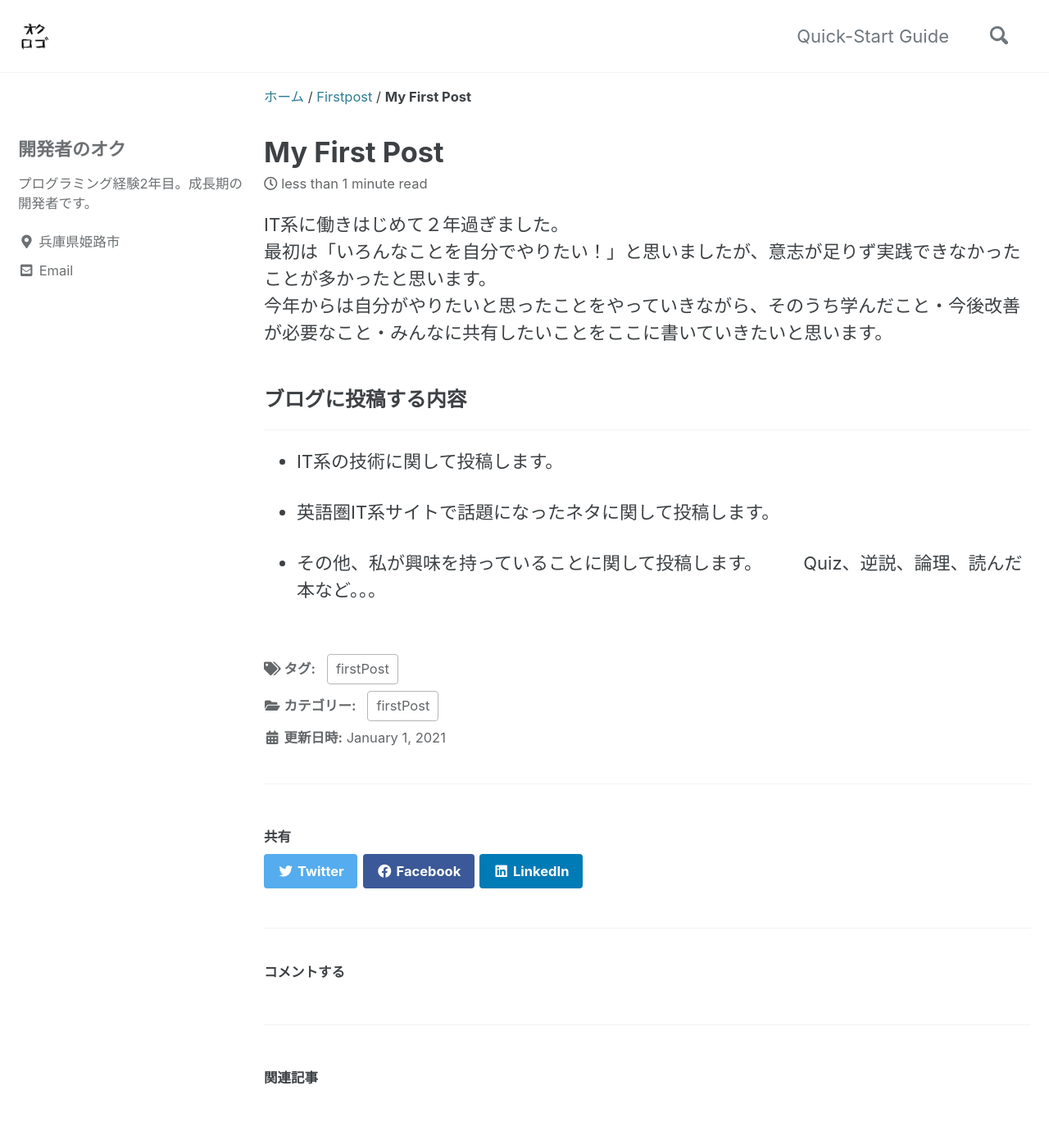
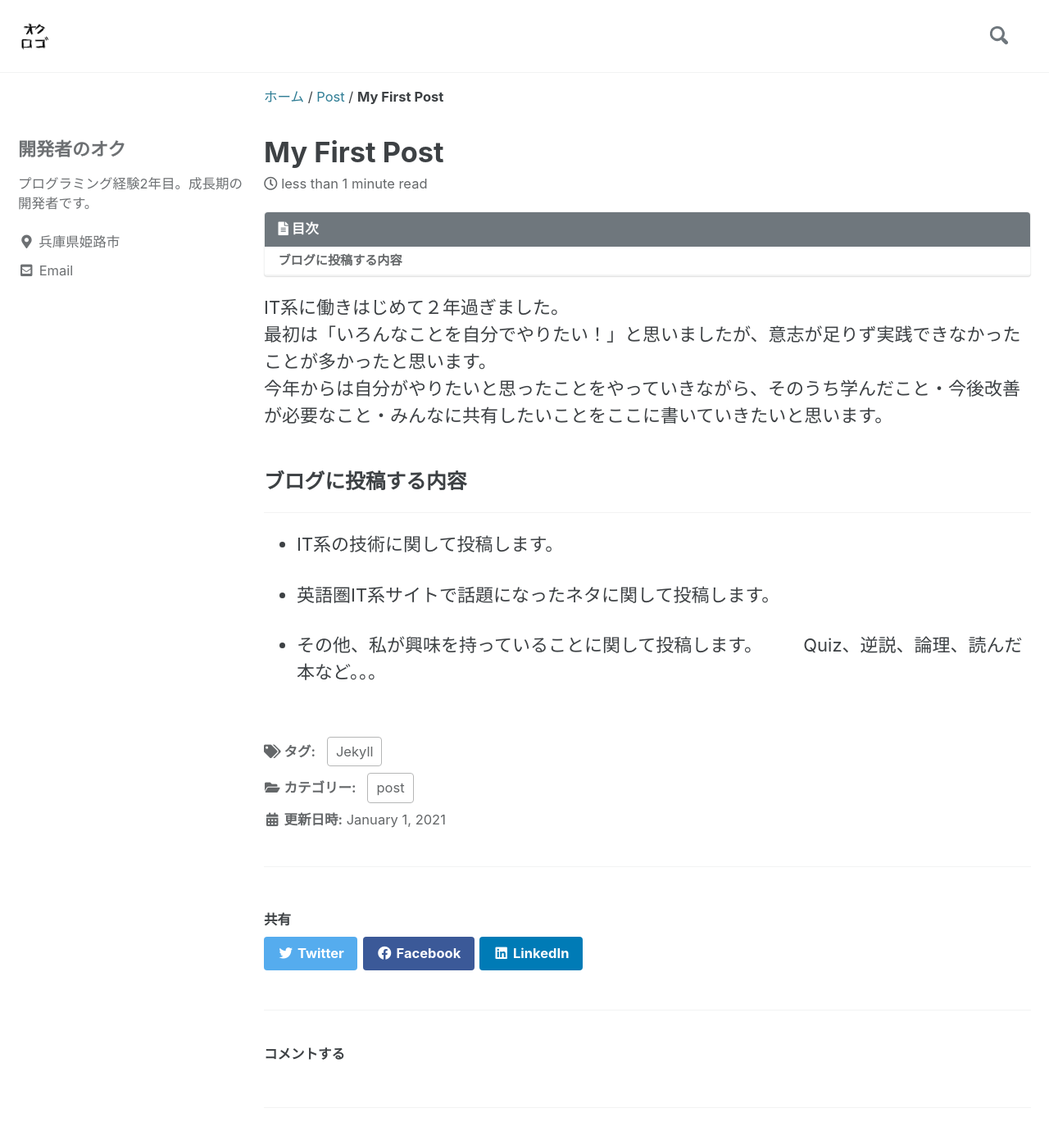
Before and after one commit to himejiKuma/developingKuma, a Jekyll site: the page built from _posts/2021-01-01-firstPost.md, in a window 1280 px wide and 1400 px high. Shown: the top 1391 px of the window at 82% size. Built offline with Jekyll 4.4.1, drawn with Linux system fonts in a browser that asks for light colours; cached includes are drawn as plain includes; comment, search, counter and statistics services are not loaded.

Commit message:
blog settings

```diff
--- a/_data/navigation.yml
+++ b/_data/navigation.yml
@@ -1,7 +1,7 @@
 # main links
 main:
-  - title: "Quick-Start Guide"
-    url: https://mmistakes.github.io/minimal-mistakes/docs/quick-start-guide/
+  #- title: "Quick-Start Guide"
+  # url: https://mmistakes.github.io/minimal-mistakes/docs/quick-start-guide/
   # - title: "About"
   #   url: https://mmistakes.github.io/minimal-mistakes/about/
   # - title: "Sample Posts"
--- /dev/null
+++ b/_layouts/index.html
@@ -0,0 +1,3 @@
+---
+layout: home
+---
--- a/_posts/2021-01-01-firstPost.md
+++ b/_posts/2021-01-01-firstPost.md
@@ -1,10 +1,10 @@
 ---
 title : "My First Post"
 category :
-    - firstPost
+    - post
 tag :
-    - firstPost
-# toc : true
+    - Jekyll
+toc : true
 comments : true
 classes : wide
 defaults:
```
